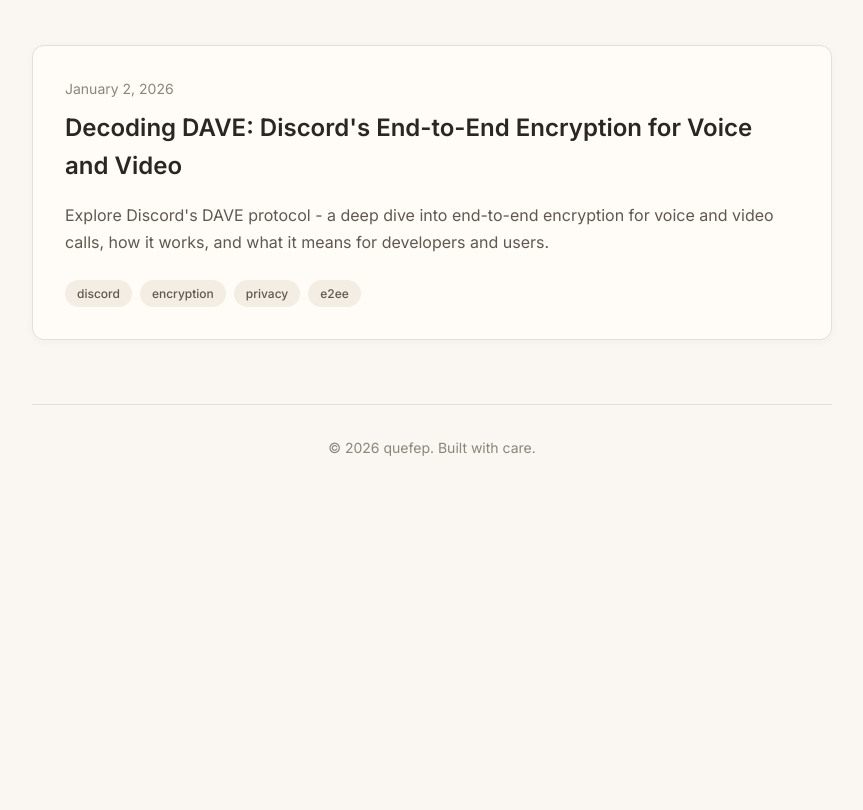
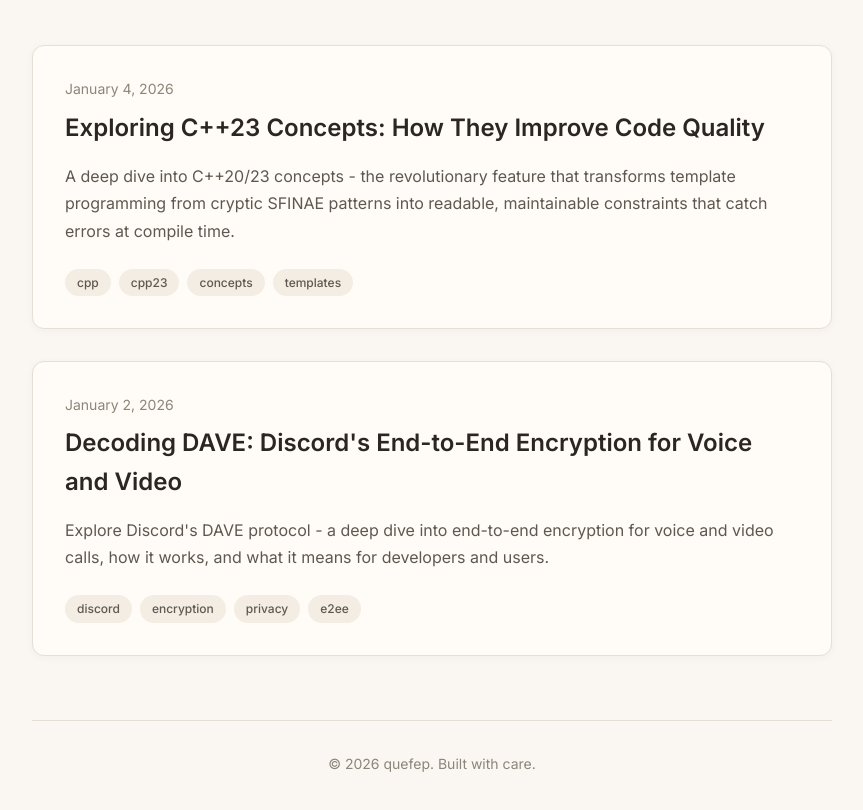
Before and after one commit to M1tsumi/quefepuk, a website: page src/blog-list.html in a window 1280 px wide. Shown: the part 266-1076 px from the top of the page, without its empty margins (208-1071 px from the left). Before the commit the page ends 800 px from the top, so only its background shows below. Drawn offline with Linux system fonts and the light colour scheme.

Commit message:
Fix blog listings

```diff
--- a/src/blog-list.html
+++ b/src/blog-list.html
@@ -47,6 +47,13 @@
     <script>
         // Sample blog posts - in production, these would come from KV storage
         const blogPosts = [
+            {
+                slug: "cpp23-concepts-game-changer",
+                title: "Exploring C++23 Concepts: How They Improve Code Quality",
+                date: "January 4, 2026",
+                excerpt: "A deep dive into C++20/23 concepts - the revolutionary feature that transforms template programming from cryptic SFINAE patterns into readable, maintainable constraints that catch errors at compile time.",
+                tags: ["cpp", "cpp23", "concepts", "templates"]
+            },
             {
                 slug: "discord-dave-encryption",
                 title: "Decoding DAVE: Discord's End-to-End Encryption for Voice and Video",
```
